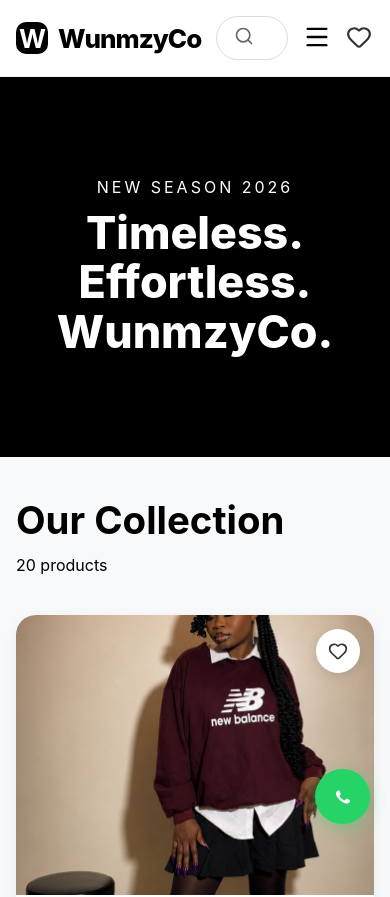
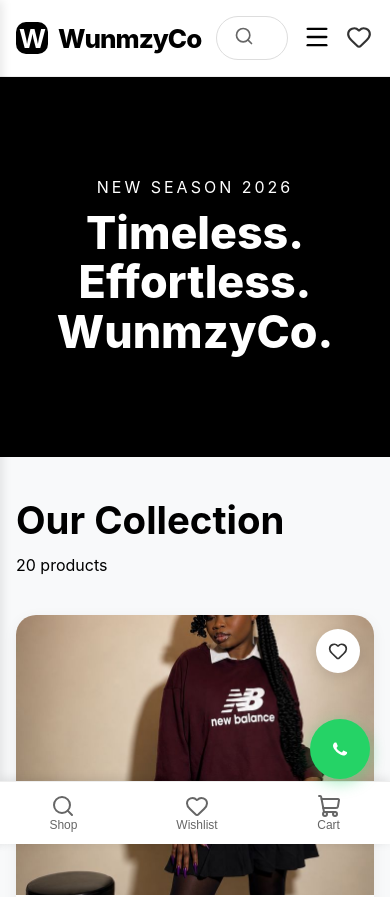
Before and after one commit to olatunjiakinshola/wunmzyco-fashion-store, a React (Vite) app: page / in a window 390 px wide. Shown: the top 897 px of the page. Built offline with nearby package versions, Linux system fonts and the light colour scheme.

Commit message:
Added some mobile responsiveness, improved slide in hamburger menu

```diff
--- a/src/App.jsx
+++ b/src/App.jsx
@@ -97,17 +97,18 @@ const Hamburger = styled.button`
 `;
 
 const MobileMenu = styled.div`
-  display: ${(props) => (props.open ? "flex" : "none")};
-  flex-direction: column;
-  gap: 15px;
-  position: absolute;
-  top: 70px;
+  position: fixed;
+  top: 0;
   left: 0;
-  right: 0;
+  width: 100%;
+  height: 100vh;
   background: white;
-  padding: 20px;
-  box-shadow: 0 10px 15px rgba(0,0,0,0.1);
-  z-index: 60;
+  transform: translateX(${props => props.open ? '0' : '-100%'});
+  transition: transform 0.3s ease;
+  z-index: 70;
+  padding: 80px 20px 20px;
+  box-shadow: 2px 0 10px rgba(0,0,0,0.1);
+  overflow-y: auto;
 `;
 
 const NavLinks = styled.div`
@@ -192,10 +193,45 @@ const SectionHeader = styled.div`
   gap: 12px;
 `;
 
+const BottomNav = styled.div`
+  display: none;
+  position: fixed;
+  bottom: 0;
+  left: 0;
+  right: 0;
+  background: white;
+  border-top: 1px solid #eee;
+  z-index: 90;
+  padding: 8px 0;
+  box-shadow: 0 -2px 10px rgba(0,0,0,0.1);
+
+  @media (max-width: 768px) {
+    display: flex;
+    justify-content: space-around;
+    align-items: center;
+  }
+`;
+
+const NavItem = styled.button`
+  background: none;
+  border: none;
+  display: flex;
+  flex-direction: column;
+  align-items: center;
+  color: #666;
+  font-size: 0.75rem;
+  cursor: pointer;
+  padding: 4px 8px;
+
+  &:active {
+    color: #000;
+  }
+`;
+
 // Floating WhatsApp Button
 const WhatsAppButton = styled.a`
   position: fixed;
-  bottom: 25px;
+  bottom: 70px;
   right: 25px;
   background: #25d366;
   color: white;
@@ -214,9 +250,7 @@ const WhatsAppButton = styled.a`
     box-shadow: 0 6px 20px rgba(37, 211, 102, 0.5);
   }
   @media (max-width: 480px) {
-    width: 55px;
-    height: 55px;
-    bottom: 20px;
+    bottom: 65px;
     right: 20px;
   }
 `;
@@ -237,21 +271,13 @@ function App() {
   const [selectedProduct, setSelectedProduct] = useState(null);
   const [isWishlistOpen, setIsWishlistOpen] = useState(false);
 
-  // Cart persistence
   useEffect(() => {
     localStorage.setItem("cart", JSON.stringify(cart));
   }, [cart]);
 
-  // Wishlist persistence - Improved
   useEffect(() => {
     const savedWishlist = localStorage.getItem("wishlist");
-    if (savedWishlist) {
-      try {
-        setWishlist(JSON.parse(savedWishlist));
-      } catch (e) {
-        console.error("Failed to load wishlist from localStorage");
-      }
-    }
+    if (savedWishlist) setWishlist(JSON.parse(savedWishlist));
   }, []);
 
   useEffect(() => {
@@ -286,18 +312,14 @@ function App() {
 
   const increaseQuantity = (id) => {
     setCart((prev) =>
-      prev.map((item) =>
-        item.id === id ? { ...item, quantity: item.quantity + 1 } : item
-      )
+      prev.map((item) => item.id === id ? { ...item, quantity: item.quantity + 1 } : item)
     );
   };
 
   const decreaseQuantity = (id) => {
     setCart((prev) =>
       prev
-        .map((item) =>
-          item.id === id ? { ...item, quantity: item.quantity - 1 } : item
-        )
+        .map((item) => item.id === id ? { ...item, quantity: item.quantity - 1 } : item)
         .filter((item) => item.quantity > 0)
     );
   };
@@ -352,7 +374,6 @@ function App() {
             {isMobileMenuOpen ? <X size={28} /> : <Menu size={28} />}
           </Hamburger>
 
-          {/* Wishlist Button */}
           <button
             onClick={() => setIsWishlistOpen(true)}
             style={{ position: "relative", background: "none", border: "none", cursor: "pointer", marginRight: "12px" }}
@@ -363,20 +384,7 @@ function App() {
               color={wishlist.length > 0 ? "#ef4444" : "#333"}
             />
             {wishlist.length > 0 && (
-              <span style={{
-                position: "absolute",
-                top: "-6px",
-                right: "-6px",
-                background: "red",
-                color: "white",
-                fontSize: "10px",
-                width: "18px",
-                height: "18px",
-                borderRadius: "50%",
-                display: "flex",
-                alignItems: "center",
-                justifyContent: "center",
-              }}>
+              <span style={{ position: "absolute", top: "-6px", right: "-6px", background: "red", color: "white", fontSize: "10px", width: "18px", height: "18px", borderRadius: "50%", display: "flex", alignItems: "center", justifyContent: "center" }}>
                 {wishlist.length}
               </span>
             )}
@@ -445,6 +453,22 @@ function App() {
         </div>
       </footer>
 
+      {/* Bottom Navigation */}
+      <BottomNav>
+        <NavItem onClick={() => window.scrollTo({ top: 0, behavior: 'smooth' })}>
+          <Search size={24} />
+          Shop
+        </NavItem>
+        <NavItem onClick={() => setIsWishlistOpen(true)}>
+          <Heart size={24} fill={wishlist.length > 0 ? "#ef4444" : "none"} />
+          Wishlist
+        </NavItem>
+        <NavItem onClick={() => setIsCartOpen(true)}>
+          <ShoppingCart size={24} />
+          Cart
+        </NavItem>
+      </BottomNav>
+
       <Suspense fallback={null}>
         <CartDrawer
           isOpen={isCartOpen}
```
